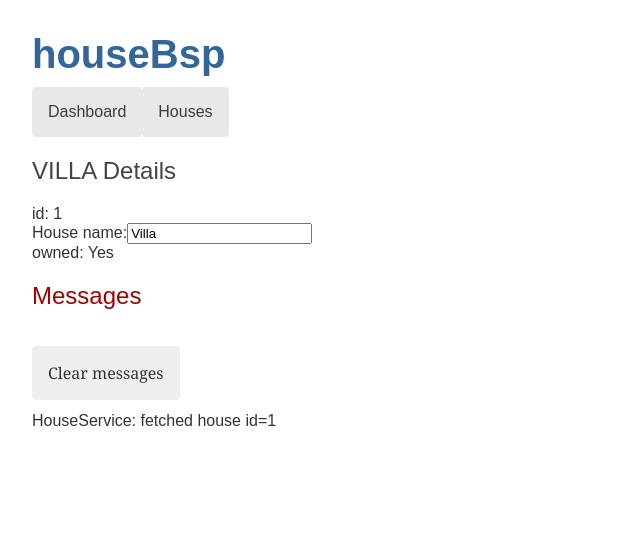
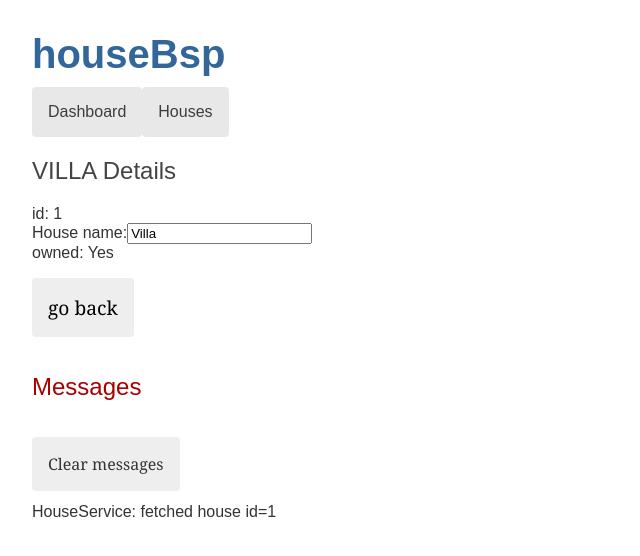
Before and after one commit to cs3il/houseBsp, an Angular app: page /detail/1 in a window 1280 px wide. Shown: the top 556 px of the page, without its empty margins (0-640 px from the left). Built offline with nearby package versions, Linux system fonts and the light colour scheme.

Commit message:
add back button in house details

```diff
--- a/src/app/house-detail/house-detail.component.html
+++ b/src/app/house-detail/house-detail.component.html
@@ -7,3 +7,4 @@
     </div>
     <div>owned: {{ house.owned ? "Yes" : "No" }}</div>
 </div>
+<button type="button" (click)="goBack()">go back</button>
--- a/src/app/house-detail/house-detail.component.ts
+++ b/src/app/house-detail/house-detail.component.ts
@@ -27,4 +27,8 @@ export class HouseDetailComponent {
     this.houseService.getHouse(id)
       .subscribe(house => this.house = house);
   }
+
+  goBack(): void {
+    this.location.back();
+  }
 }
```
